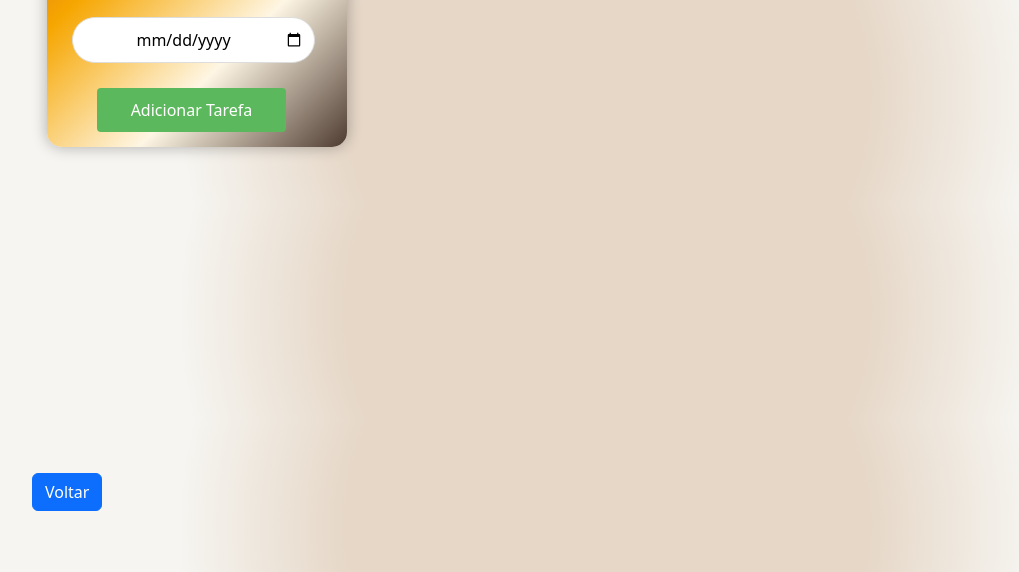
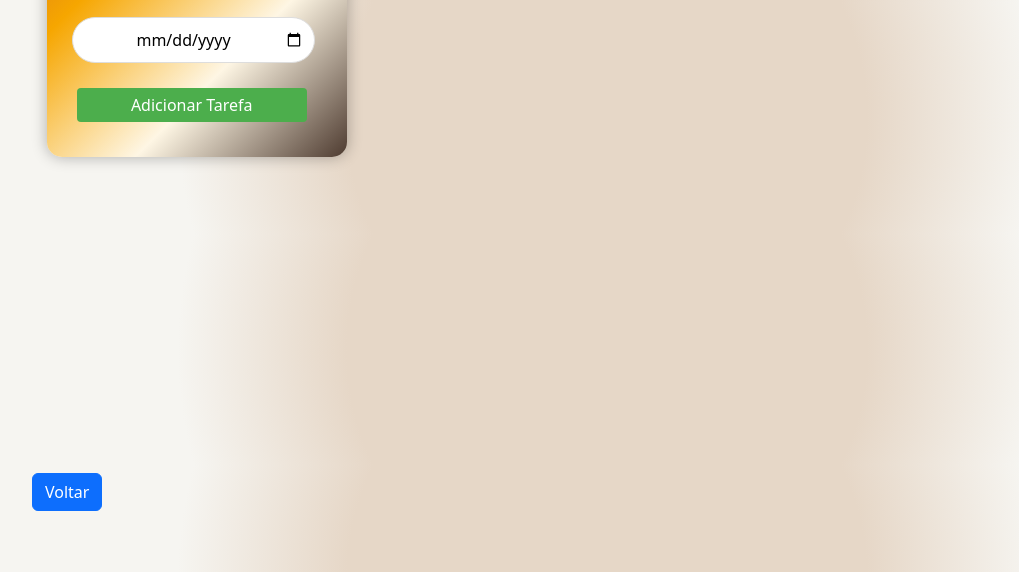
Before and after one commit to Michelle-ps/Projeto-Integrador-2---Univesp, a plain HTML site: page tarefas.html in a window 1280 px wide. Shown: the part 228-800 px from the top of the page, without its empty margins (33-1052 px from the left). Drawn offline with nearby package versions, Linux system fonts and the light colour scheme.

Commit message:
Tamanho Botão adicionar tarefas

```diff
--- a/style.css
+++ b/style.css
@@ -54,15 +54,16 @@ h1 {
 }
 
 #addTaskBtn {
-  width: 70%;
-  padding: 10px;
-  margin-left: 35px;
+  width: 85%;
+  padding: 5px;
+  margin-left: 15px;
   margin-top: 15px;
-  background-color: #5cb85c;
-  color: white;
+  background-color: #4cae4c;
   border: none;
   border-radius: 4px;
   cursor: pointer;
+  margin-bottom: 20px;
+
 }
 
 #addTaskBtn:hover {
@@ -207,6 +208,7 @@ button:hover {
 #toggleCompletedBtn {
   margin-bottom: 10px;
   margin-left: 38%;
+  margin-top: 15px;
   padding: 8px 16px;
   background-color: #28a745;
   color: white;
@@ -234,6 +236,8 @@ button:hover {
   border-color: #c3e6cb;
   color: #155724;
   margin-left: 38%;
+  margin-right: 3%;
+  margin-top: -5px;
 }
 
 #completedTasks li button {
```
